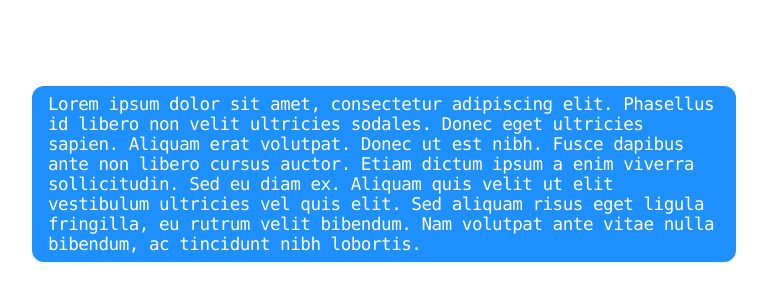
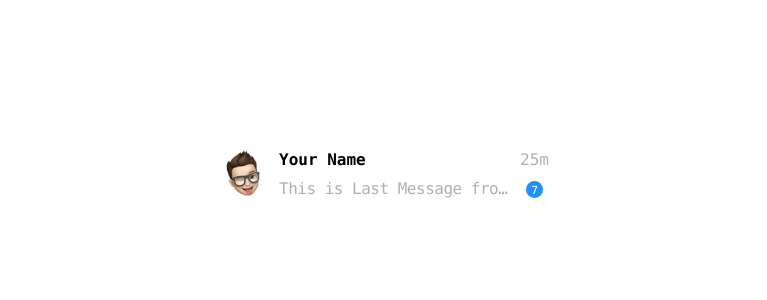
Before and after one commit to ranaintizar/chathive, a Next.js app: page / in a window 1280 px wide. Shown: the part 226-526 px from the top of the page, without its empty margins (256-1023 px from the left). Built offline with nearby package versions, Linux system fonts and the light colour scheme.

Commit message:
Add Badge to Chat Item

```diff
--- a/pages/index.tsx
+++ b/pages/index.tsx
@@ -23,7 +23,7 @@ export default function Home() {
           alignItems: "center",
         }}
       >
-        <MessageItem />
+        <ChatItem />
       </main>
     </>
   );
--- a/src/components/chat-item/Chat.module.scss
+++ b/src/components/chat-item/Chat.module.scss
@@ -32,8 +32,8 @@
       overflow: hidden;
     }
 
-    .content {
-      display: flex;
+    .left {
+      @extend .justifyBtw;
       flex: 1;
       overflow: hidden;
       width: 260px;
@@ -57,8 +57,27 @@
         }
       }
 
-      .time {
-        color: #00000050;
+      .right {
+        @extend .flexCol;
+        align-items: center;
+        justify-content: space-between;
+
+        .time {
+          color: #00000050;
+        }
+
+        .badge {
+          background: #1e90ff;
+          font-size: 0.7rem;
+          width: 17px;
+          height: 17px;
+          color: #fff;
+          @extend .flexCenter;
+          display: flex;
+          align-items: center;
+          border-radius: 8.5px;
+          padding-top: 1px;
+        }
       }
     }
   }
--- a/src/components/chat-item/ChatItem.tsx
+++ b/src/components/chat-item/ChatItem.tsx
@@ -8,10 +8,11 @@ import stl from "./Chat.module.scss";
 interface Props {
   id: string;
   data: any;
+  badge: number;
   handleOnClick: (arg: any) => void;
 }
 
-const ChatItem = ({ id, handleOnClick, data }: Props) => {
+const ChatItem = ({ id, handleOnClick, data, badge }: Props) => {
   return (
     <div onClick={() => handleOnClick(data)} id={id} className={stl.chatItem}>
       <div className={stl.container}>
@@ -23,12 +24,15 @@ const ChatItem = ({ id, handleOnClick, data }: Props) => {
             alt="profile-img"
           />
         </div>
-        <div className={stl.content}>
+        <div className={stl.left}>
           <div className={stl.info}>
             <span className={stl.title}>{data.displayName}</span>
             <span className={stl.message}>{data.message}</span>
           </div>
-          <div className={stl.time}>{data.timeAgo}</div>
+          <div className={stl.right}>
+            <div className={stl.time}>{data.timeAgo}</div>
+            {badge && <div className={stl.badge}>{badge}</div>}
+          </div>
         </div>
       </div>
     </div>
@@ -43,6 +47,7 @@ ChatItem.defaultProps = {
     timeAgo: "25m",
   },
   handleOnClick: (data: any) => console.log(data),
+  badge: 7,
 };
 
 export default ChatItem;
```
